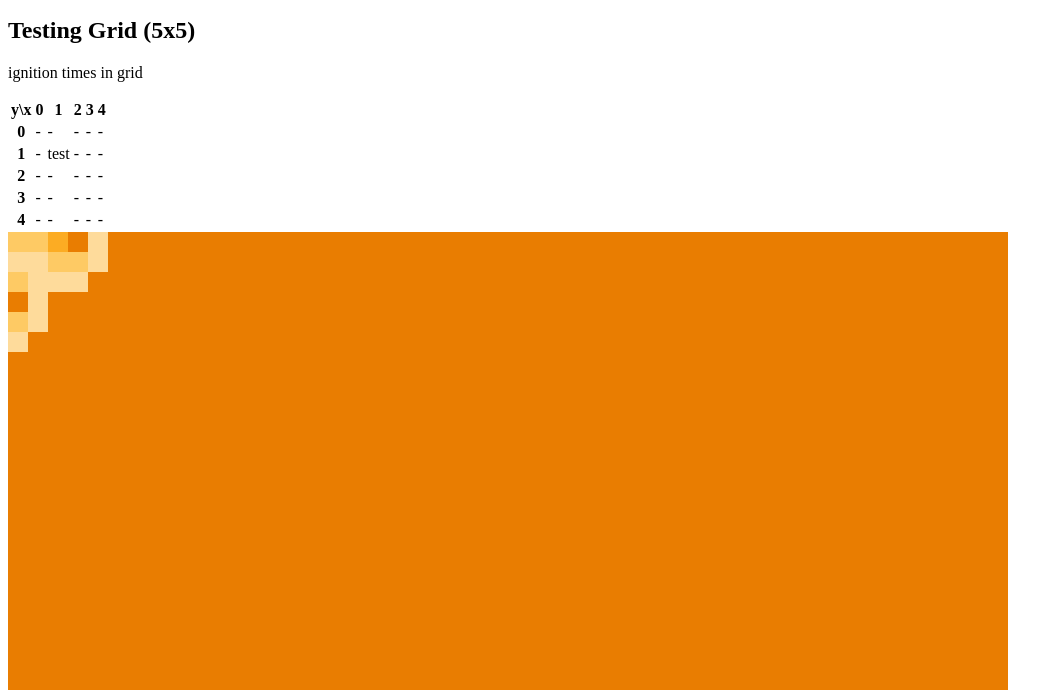
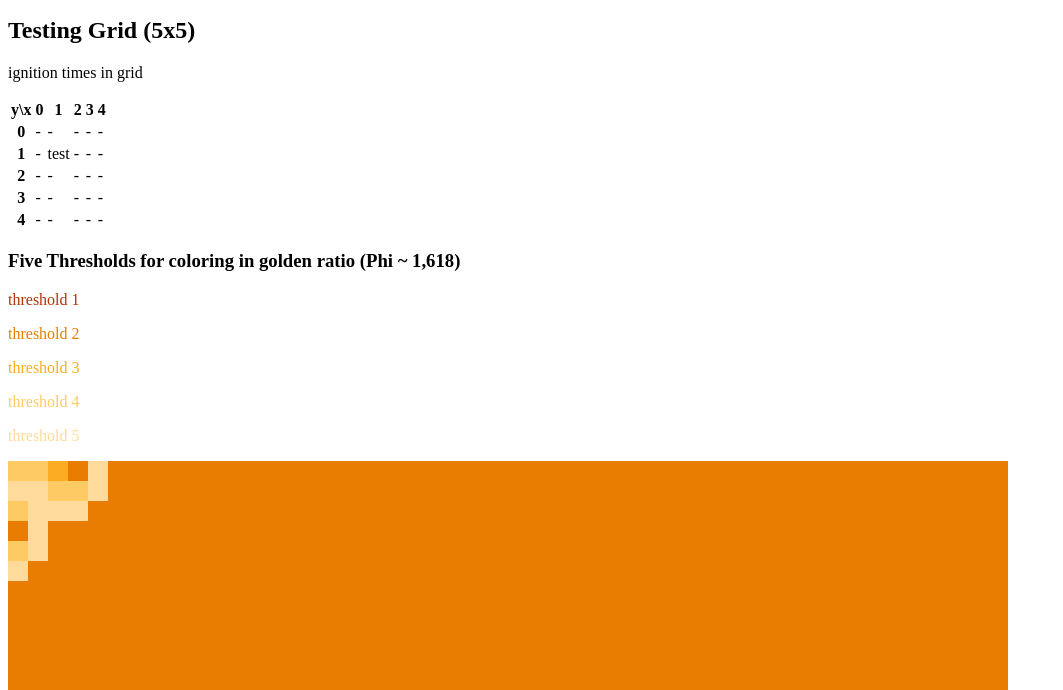
Before and after one commit to OTI2020/debug_modelRunner, a plain HTML site: page index.html in a window 1280 px wide. Shown: the part 110-800 px from the top of the page, without its empty margins (0-1063 px from the left). Drawn offline with Linux system fonts and the light colour scheme.

Commit message:
added legend for thresholds

```diff
--- a/index.html
+++ b/index.html
@@ -67,11 +67,15 @@
         </table>
     </div>
 
+
+    <h3>Five Thresholds for coloring in golden ratio (Phi ~ 1,618)</h3>
+    <p style="color: #B53302;">threshold 1</p>
+    <p style="color: #E97D01;">threshold 2</p>
+    <p style="color: #FCAC23;">threshold 3</p>
+    <p style="color: #FECA64;">threshold 4</p>
+    <p style="color: #FEDB9B;">threshold 5</p>
+
     <canvas id="myCanvas" width="1000" height="1000"></canvas>
-
-
-
-
 
 
 
```
